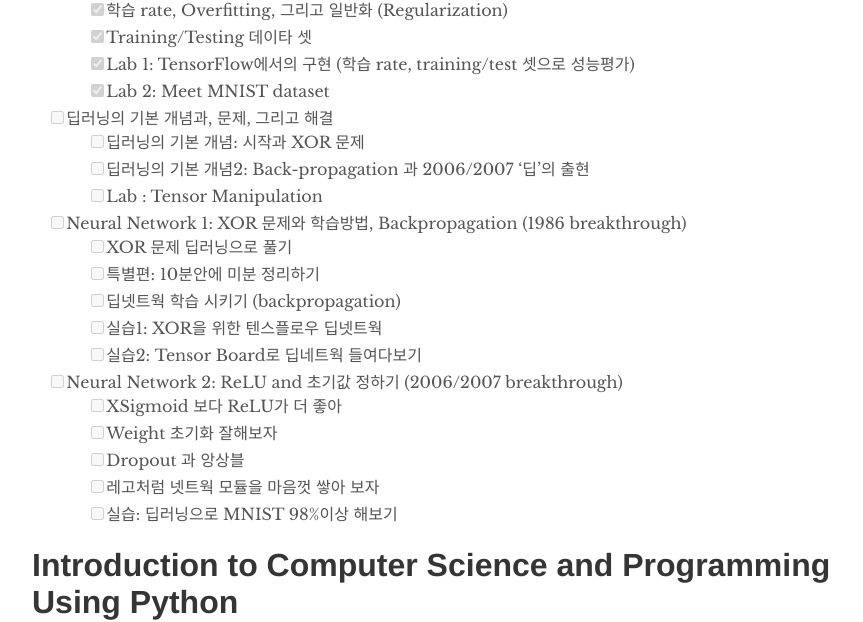
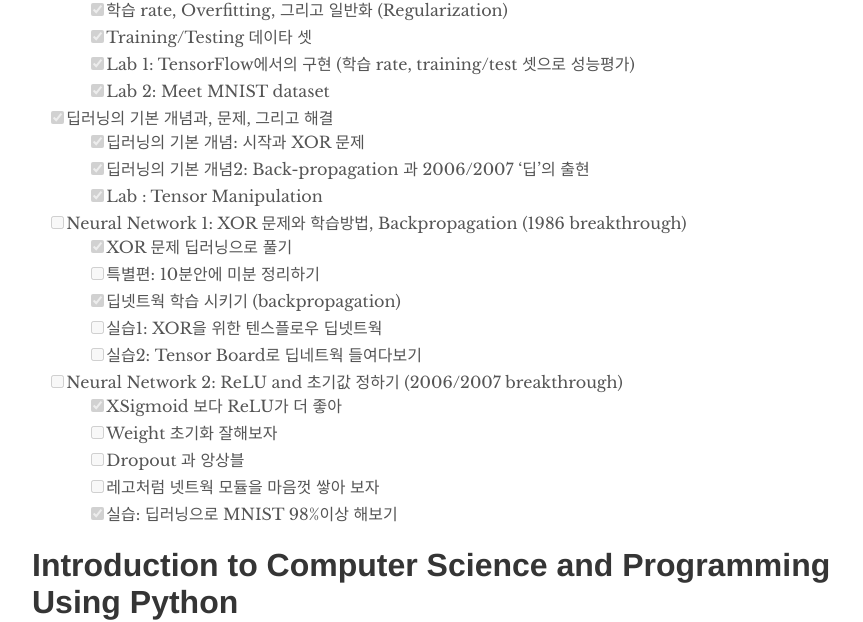
Before and after one commit to trilliwon/ABL, a Jekyll site: the page built from _posts/2100-08-19-doing-list.md, in a window 1280 px wide. Shown: the part 848-1470 px from the top of the page, without its empty margins (208-1071 px from the left). Built offline with Jekyll 4.4.1, drawn with Linux system fonts in a browser that asks for light colours; nearby versions of some CDN libraries.

Commit message:
Wed Jan 24 18:03:19 KST 2018

```diff
--- a/_posts/2100-08-19-doing-list.md
+++ b/_posts/2100-08-19-doing-list.md
@@ -30,22 +30,22 @@
     - [x] Training/Testing 데이타 셋
     - [x] Lab 1: TensorFlow에서의 구현 (학습 rate, training/test 셋으로 성능평가)
     - [x] Lab 2: Meet MNIST dataset
-  - [ ] 딥러닝의 기본 개념과, 문제, 그리고 해결
-    - [ ] 딥러닝의 기본 개념: 시작과 XOR 문제
-    - [ ] 딥러닝의 기본 개념2: Back-propagation 과 2006/2007 '딥'의 출현
-    - [ ] Lab : Tensor Manipulation
+  - [x] 딥러닝의 기본 개념과, 문제, 그리고 해결
+    - [x] 딥러닝의 기본 개념: 시작과 XOR 문제
+    - [x] 딥러닝의 기본 개념2: Back-propagation 과 2006/2007 '딥'의 출현
+    - [x] Lab : Tensor Manipulation
   - [ ] Neural Network 1: XOR 문제와 학습방법, Backpropagation (1986 breakthrough)
-    - [ ] XOR 문제 딥러닝으로 풀기
+    - [x] XOR 문제 딥러닝으로 풀기
     - [ ] 특별편: 10분안에 미분 정리하기
-    - [ ] 딥넷트웍 학습 시키기 (backpropagation)
+    - [x] 딥넷트웍 학습 시키기 (backpropagation)
     - [ ] 실습1: XOR을 위한 텐스플로우 딥넷트웍
     - [ ] 실습2: Tensor Board로 딥네트웍 들여다보기
   - [ ] Neural Network 2: ReLU and 초기값 정하기 (2006/2007 breakthrough)
-    - [ ] XSigmoid 보다 ReLU가 더 좋아
+    - [x] XSigmoid 보다 ReLU가 더 좋아
     - [ ] Weight 초기화 잘해보자
     - [ ] Dropout 과 앙상블
     - [ ] 레고처럼 넷트웍 모듈을 마음껏 쌓아 보자
-    - [ ] 실습: 딥러닝으로 MNIST 98%이상 해보기
+    - [x] 실습: 딥러닝으로 MNIST 98%이상 해보기
 
 # Introduction to Computer Science and Programming Using Python
 
```
